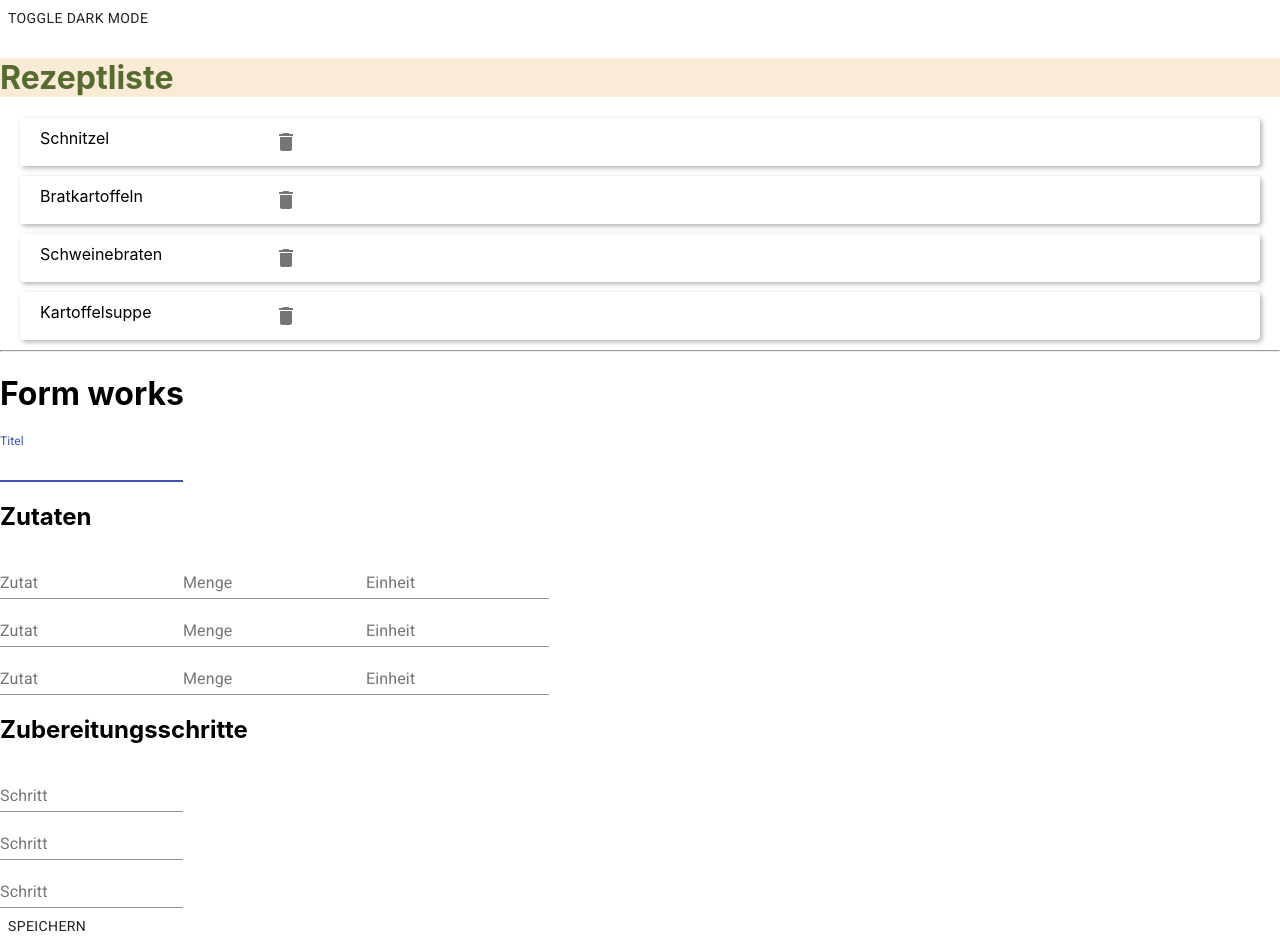
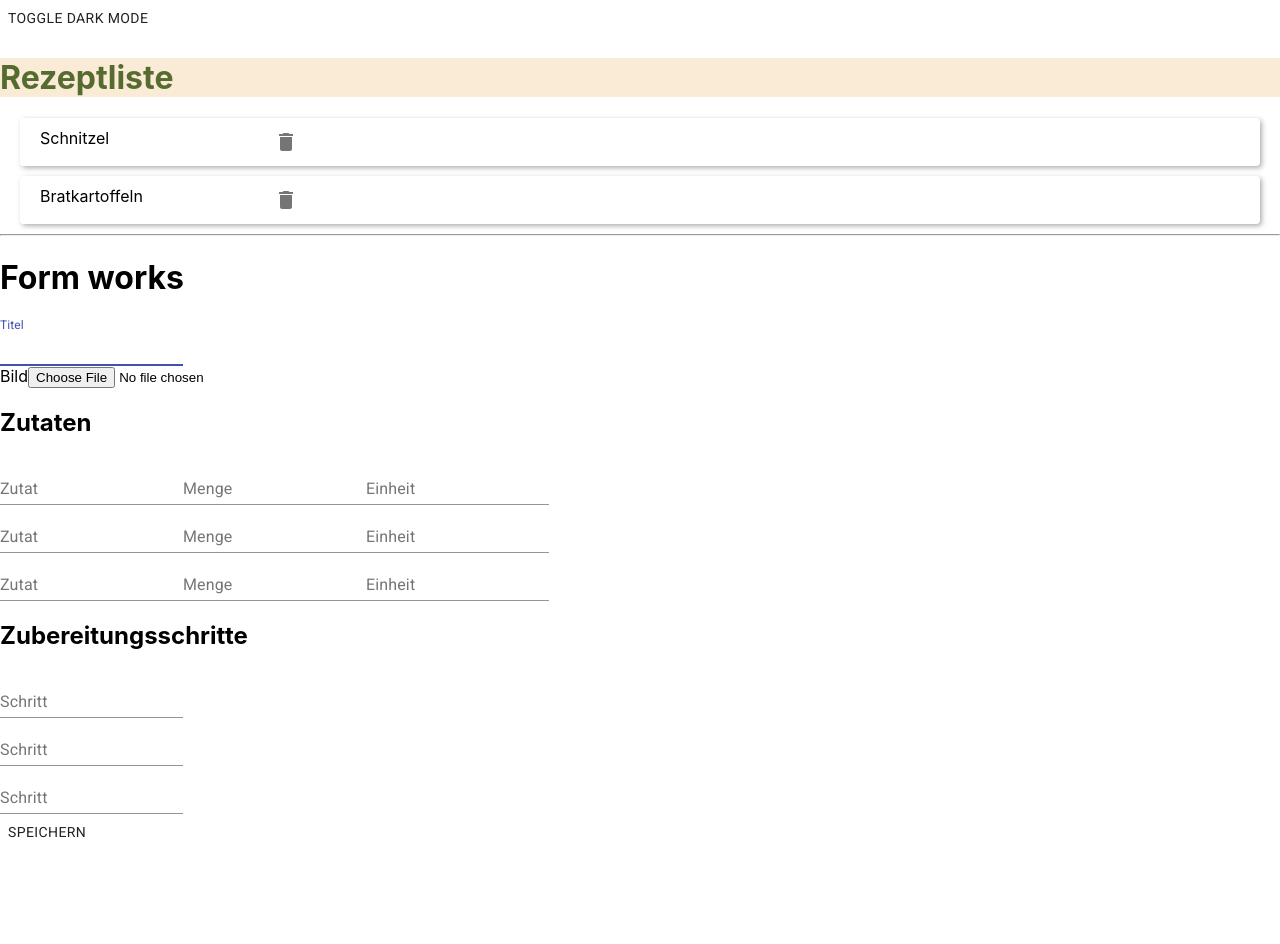
Before and after one commit to sspringer82/cookbook, a React (Create React App) app: page / in a window 1280 px wide. After the commit the page ends 850 px from the top, so only its background shows below. Built offline with nearby package versions, Linux system fonts and the light colour scheme; data requests are answered from the project's data file.

Commit message:
file upload

```diff
--- a/data.json
+++ b/data.json
@@ -41,58 +41,6 @@
         "braten"
       ],
       "rating": 5
-    },
-    {
-      "title": "Schweinebraten",
-      "ingredients": [
-        {
-          "title": "Schweinebraten",
-          "amount": 1,
-          "unit": "kg"
-        },
-        {
-          "title": "",
-          "amount": null,
-          "unit": ""
-        },
-        {
-          "title": "",
-          "amount": null,
-          "unit": ""
-        }
-      ],
-      "steps": [
-        "Braten",
-        "",
-        ""
-      ],
-      "id": 3
-    },
-    {
-      "title": "Kartoffelsuppe",
-      "ingredients": [
-        {
-          "title": "Kartoffeln",
-          "amount": 1,
-          "unit": "kg"
-        },
-        {
-          "title": "Wasser",
-          "amount": 1,
-          "unit": "l"
-        },
-        {
-          "title": "",
-          "amount": null,
-          "unit": ""
-        }
-      ],
-      "steps": [
-        "Schälen",
-        "In den Topf",
-        "Fertig"
-      ],
-      "id": 4
     }
   ]
 }
--- a/src/RecipeForm.tsx
+++ b/src/RecipeForm.tsx
@@ -18,6 +18,7 @@ type RecipeFormContent = {
   step1: string;
   step2: string;
   step3: string;
+  image?: any;
 };
 
 const initialContent = {
@@ -68,6 +69,7 @@ function RecipeForm({ onSave }: Props): React.ReactElement {
         },
       ],
       steps: [data.step1, data.step2, data.step3],
+      image: data.image,
     };
     await onSave(recipeData);
   }
@@ -82,7 +84,7 @@ function RecipeForm({ onSave }: Props): React.ReactElement {
         action.resetForm();
       }}
     >
-      {() => {
+      {({ setFieldValue }) => {
         return (
           <Form>
             <h1>Form works</h1>
@@ -100,6 +102,17 @@ function RecipeForm({ onSave }: Props): React.ReactElement {
               </Field>
               <ErrorMessage name="title" />
             </div>
+
+            <div>
+              <label>Bild</label>
+              <input
+                type="file"
+                onChange={(event) =>
+                  setFieldValue('image', event.currentTarget.files![0])
+                }
+              />
+            </div>
+
             <h2>Zutaten</h2>
             {/* Ingredient 1 */}
             <div style={{ display: 'flex' }}>
--- a/src/useRecipe.ts
+++ b/src/useRecipe.ts
@@ -28,7 +28,25 @@ function useRecipe() {
   }
 
   async function handleSave(recipe: Omit<Recipe, 'id'>): Promise<void> {
-    const { data } = await axios.post('http://localhost:3001/recipe/', recipe);
+    const formData = new FormData();
+    formData.append('title', recipe.title);
+    formData.append('ingredients', JSON.stringify(recipe.ingredients[0]));
+    formData.append('ingredients', JSON.stringify(recipe.ingredients[1]));
+    formData.append('ingredients', JSON.stringify(recipe.ingredients[2]));
+    formData.append('steps', recipe.steps[0]);
+    formData.append('steps', recipe.steps[1]);
+    formData.append('steps', recipe.steps[2]);
+    if (recipe.image) {
+      formData.append('image', recipe.image);
+    }
+
+    const { data } = await axios.post(
+      'http://localhost:3001/recipe/',
+      formData,
+      {
+        headers: { 'content-type': 'multipart/form-data' },
+      },
+    );
     setRecipes((prevRecipes) => [...prevRecipes, data]);
   }
 
```
